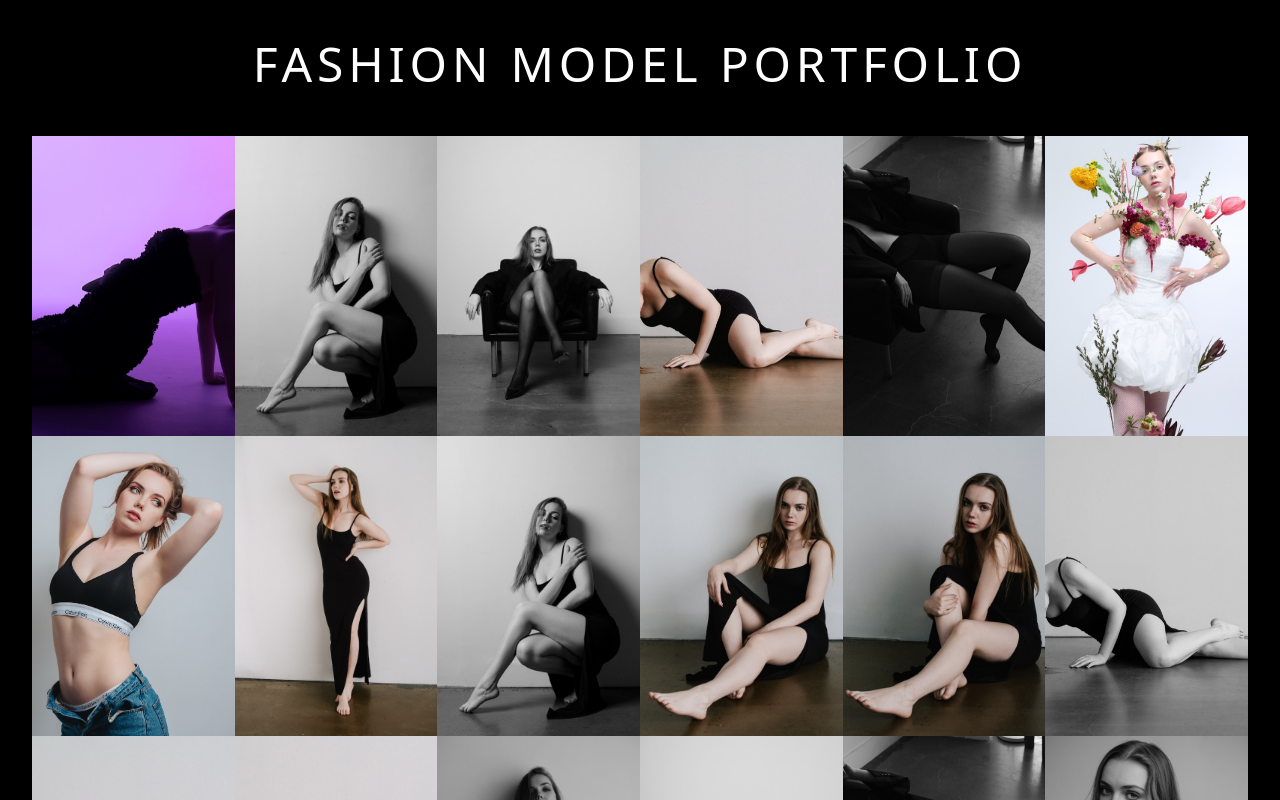
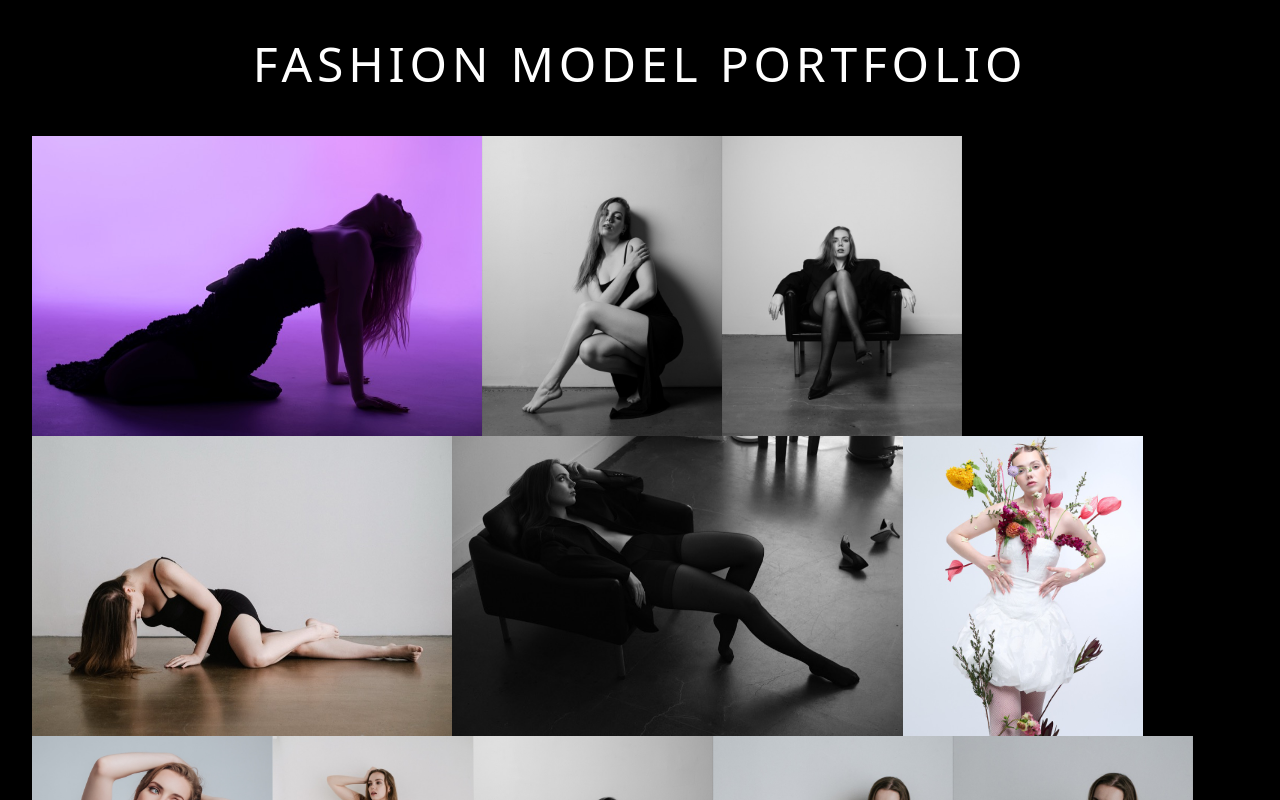
Before and after one commit to MRID0007/Ebony-01, a React (Vite) app: page / in a window 1280 px wide. Shown: the part 840-1640 px from the top of the page. Built offline with nearby package versions, Linux system fonts and the light colour scheme.

Commit message:
Preserve full image width with no cropping in gallery
- Fixed row height of 300px
- Auto width based on aspect ratio (no cropping)
- Images maintain original proportions
- Unequal number of images per row
- Borderless layout with gap-0

```diff
--- a/src/components/Gallery/Gallery.jsx
+++ b/src/components/Gallery/Gallery.jsx
@@ -45,15 +45,14 @@ const Gallery = () => {
           FASHION MODEL PORTFOLIO
         </h2>
 
-        {/* Masonry Gallery - Justified Layout with Equal Heights, Preserved Aspect Ratios */}
+        {/* Gallery - Equal row heights, preserve full image width (no cropping) */}
         <div className="flex flex-wrap gap-0">
           {images.map((image) => (
             <div
               key={image.id}
-              className="group relative overflow-hidden cursor-pointer flex-grow"
+              className="group relative cursor-pointer"
               style={{
-                height: '300px',
-                flexBasis: '200px'
+                height: '300px'
               }}
               onClick={() => setSelectedImage(image)}
             >
@@ -61,7 +60,7 @@ const Gallery = () => {
                 src={image.thumb}
                 alt={image.alt}
                 loading="lazy"
-                className="h-full w-full object-cover transition-transform duration-500 group-hover:scale-105 group-hover:brightness-75"
+                className="h-full w-auto transition-transform duration-500 group-hover:scale-105 group-hover:brightness-75"
               />
             </div>
           ))}
```
